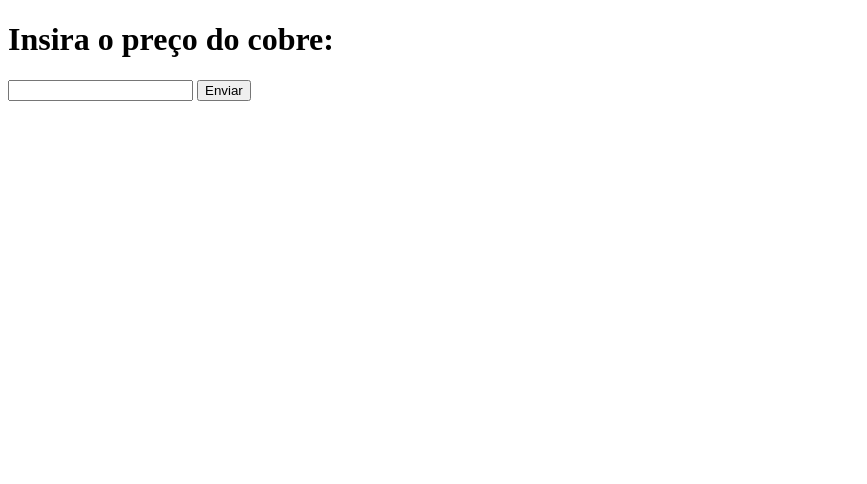
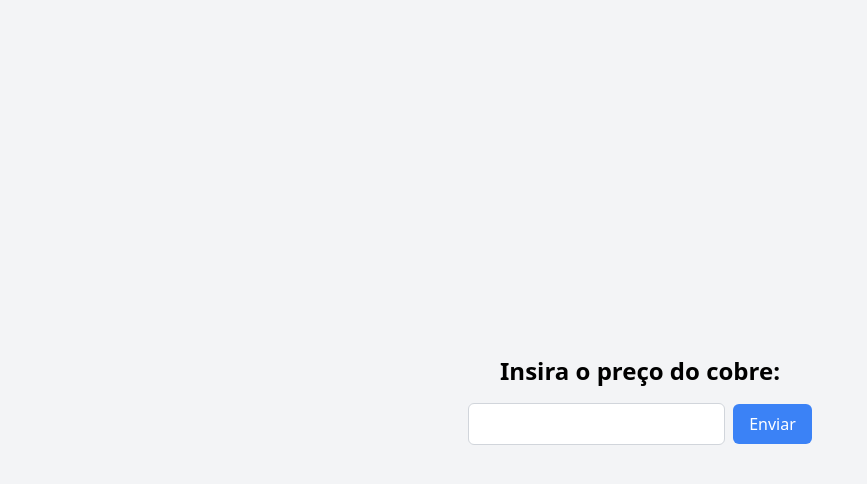
Before and after one commit to Decompilationist/copper-simple, a website: page index.html in a window 1280 px wide. Shown: the whole page, without its empty margins (0-867 px from the left). Drawn offline with nearby package versions, Linux system fonts and the light colour scheme.

Commit message:
Estilizando HTML

```diff
--- a/index.html
+++ b/index.html
@@ -4,12 +4,15 @@
     <meta charset="UTF-8">
     <meta name="viewport" content="width=device-width, initial-scale=1.0">
     <title>Preço do Cobre</title>
+    <!-- Adicionando Tailwind CSS -->
+    <link href="https://cdn.jsdelivr.net/npm/tailwindcss@2.2.19/dist/tailwind.min.css" rel="stylesheet">
 </head>
-<body>
-    <h1>Insira o preço do cobre:</h1>
-    <form id="cobreForm">
-        <input type="number" id="valorCobre" name="valorCobre" step="0.01" required>
-        <button type="submit">Enviar</button>
+<body class="bg-gray-100 min-h-screen flex flex-col justify-center items-center">
+    <h1 class="text-2xl font-bold mb-4">Insira o preço do cobre:</h1>
+    <form id="cobreForm" class="flex items-center space-x-2">
+        <input type="number" id="valorCobre" name="valorCobre" step="0.01" required
+            class="px-3 py-2 border border-gray-300 rounded-md focus:outline-none focus:border-blue-500">
+        <button type="submit" class="px-4 py-2 bg-blue-500 text-white rounded-md hover:bg-blue-600 focus:outline-none focus:bg-blue-600">Enviar</button>
     </form>
 
     <script>
```
